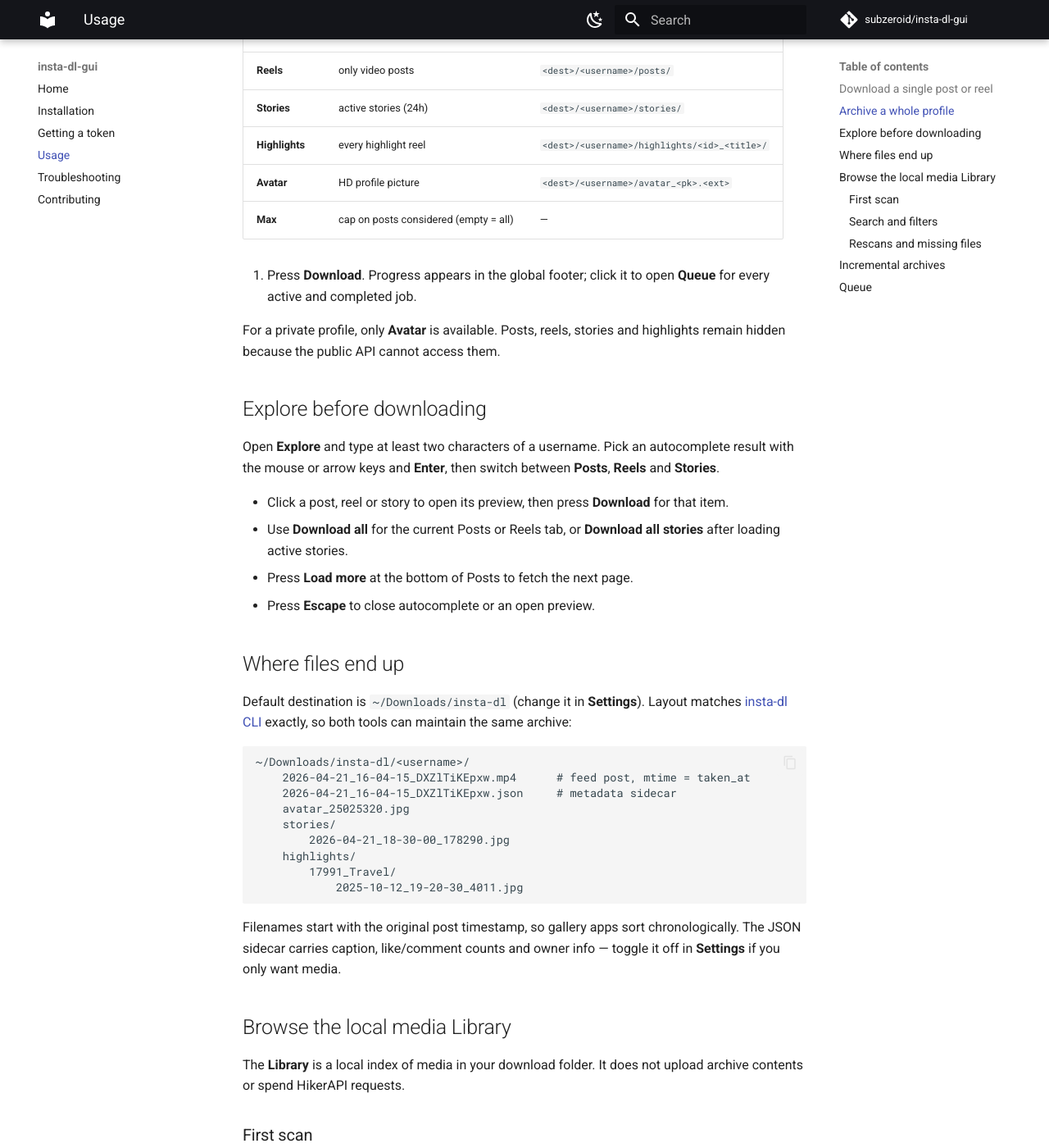
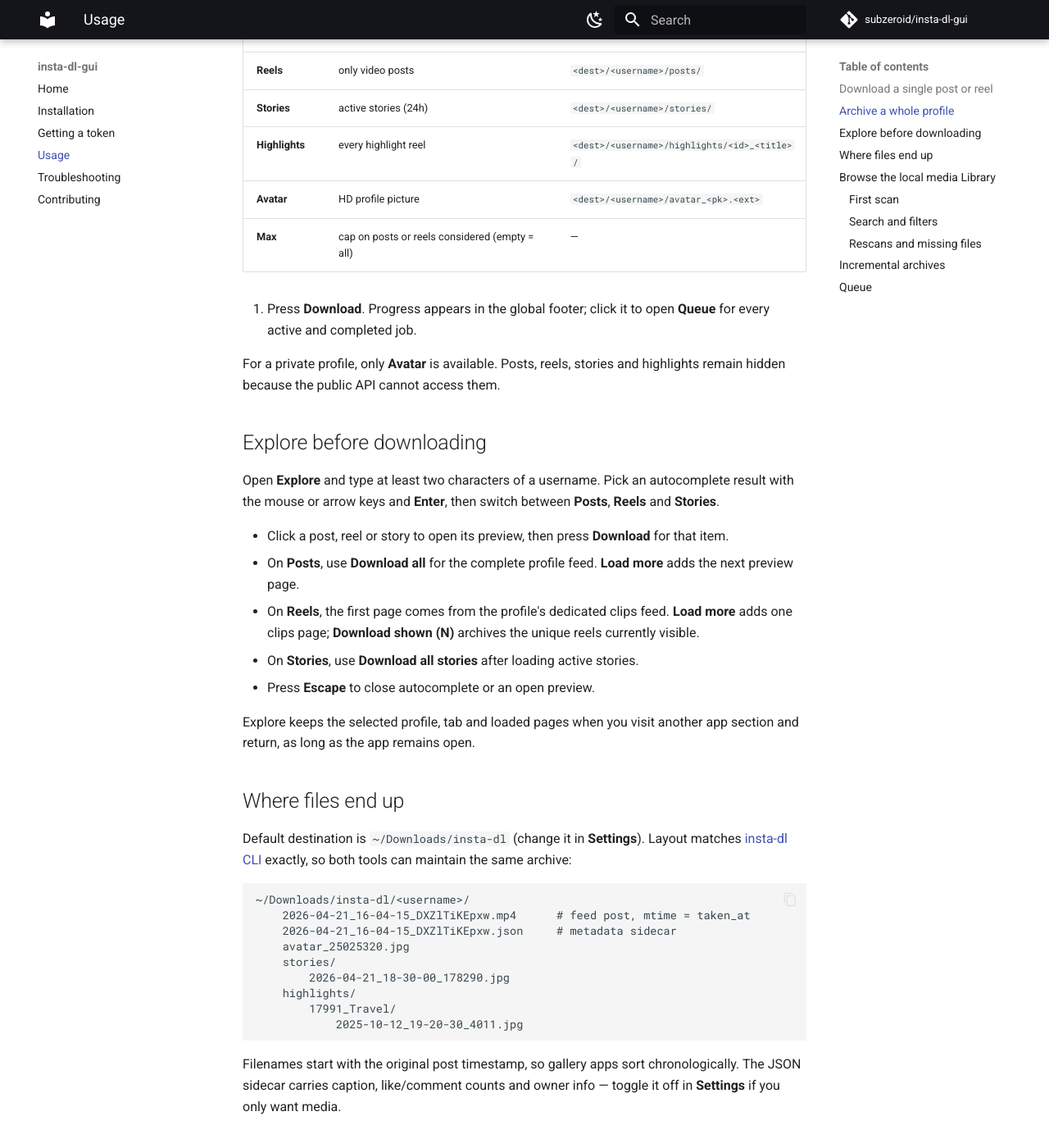
Before and after one commit to subzeroid/insta-dl-gui, an MkDocs documentation site: the page built from docs/usage.md, in a window 1280 px wide and 1400 px high, scrolled down 618 px. Shown: the whole window at 82% size. Built offline with MkDocs 1.6.1 and Material for MkDocs 9.7.7, drawn with Linux system fonts in a browser that asks for light colours; comment, search, counter and statistics services are not loaded.

Commit message:
docs: update project documentation for v0.3.2
Co-Authored-By: OpenAI Codex <noreply@openai.com>

```diff
--- a/docs/usage.md
+++ b/docs/usage.md
@@ -23,7 +23,7 @@ All media of the post (including carousels) downloads immediately. Live progress
 | **Stories** | active stories (24h) | `<dest>/<username>/stories/` |
 | **Highlights** | every highlight reel | `<dest>/<username>/highlights/<id>_<title>/` |
 | **Avatar** | HD profile picture | `<dest>/<username>/avatar_<pk>.<ext>` |
-| **Max** | cap on posts considered (empty = all) | — |
+| **Max** | cap on posts or reels considered (empty = all) | — |
 
 3. Press **Download**. Progress appears in the global footer; click it to open **Queue** for every active and completed job.
 
@@ -34,9 +34,12 @@ For a private profile, only **Avatar** is available. Posts, reels, stories and h
 Open **Explore** and type at least two characters of a username. Pick an autocomplete result with the mouse or arrow keys and **Enter**, then switch between **Posts**, **Reels** and **Stories**.
 
 - Click a post, reel or story to open its preview, then press **Download** for that item.
-- Use **Download all** for the current Posts or Reels tab, or **Download all stories** after loading active stories.
-- Press **Load more** at the bottom of Posts to fetch the next page.
+- On **Posts**, use **Download all** for the complete profile feed. **Load more** adds the next preview page.
+- On **Reels**, the first page comes from the profile's dedicated clips feed. **Load more** adds one clips page; **Download shown (N)** archives the unique reels currently visible.
+- On **Stories**, use **Download all stories** after loading active stories.
 - Press **Escape** to close autocomplete or an open preview.
+
+Explore keeps the selected profile, tab and loaded pages when you visit another app section and return, as long as the app remains open.
 
 ## Where files end up
 
```
Also changed, not shown: README.md (+2 -2 lines), docs/contributing.md (+1 -1 lines), docs/index.md (+2 -2 lines), docs/token.md (+1 -0 lines).
